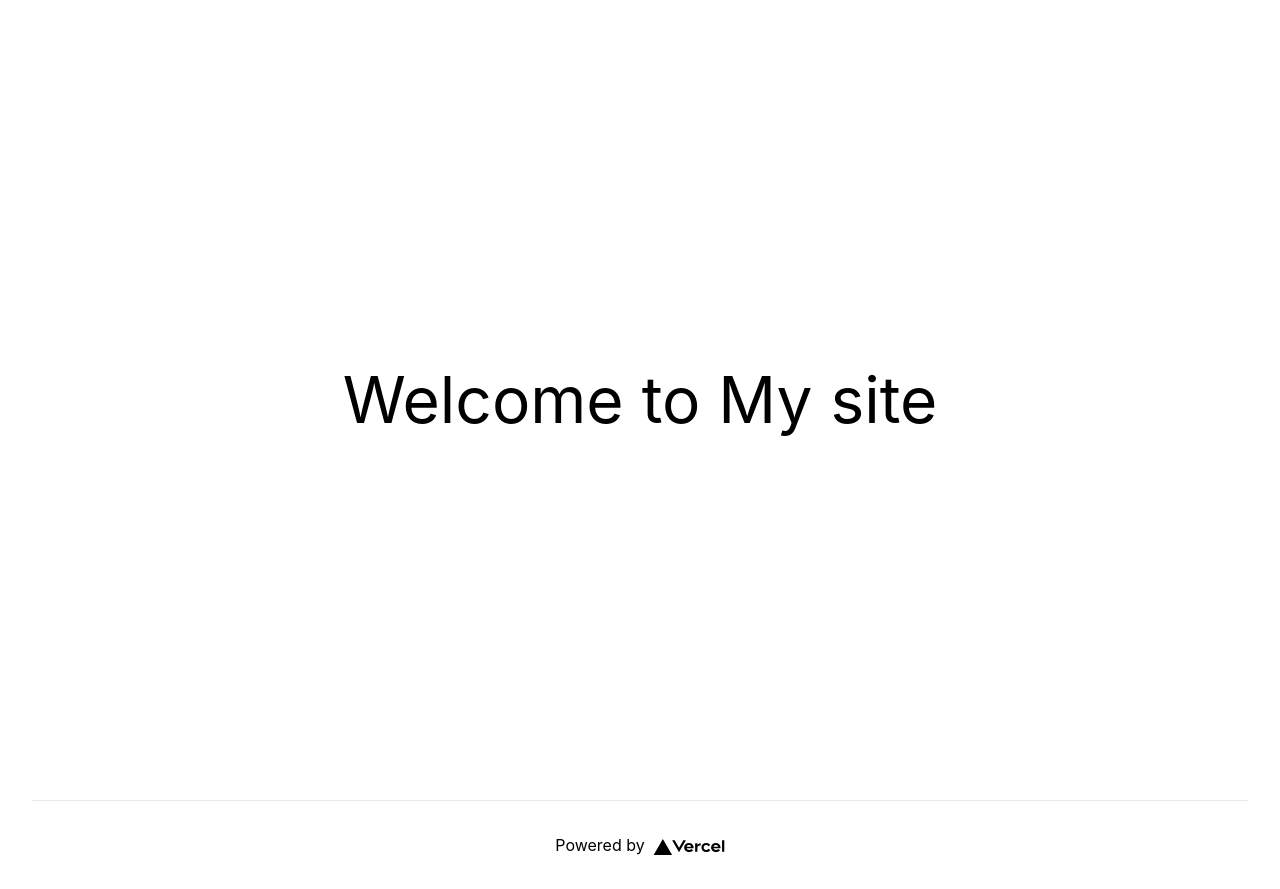
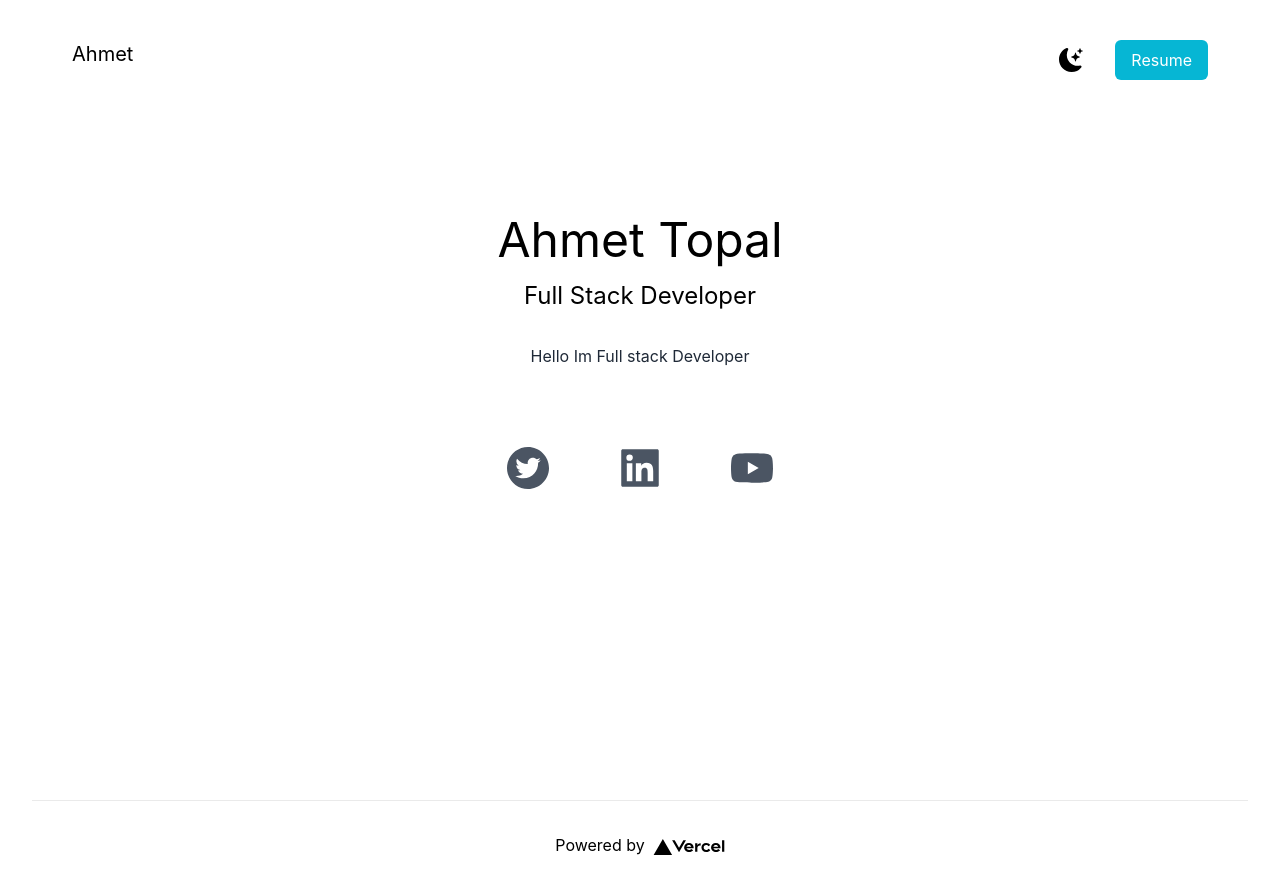
Before and after one commit to ahmettopal/react-portfolio, a Next.js app: page / in a window 1280 px wide. Built offline with nearby package versions, Linux system fonts and the light colour scheme.

Commit message:
add navbar & content body

```diff
--- a/pages/index.js
+++ b/pages/index.js
@@ -1,6 +1,12 @@
 import Head from 'next/head'
 import Image from 'next/image'
 import styles from '../styles/Home.module.css'
+import { BsFillMoonStarsFill } from "react-icons/bs";
+import {
+  AiFillTwitterCircle,
+  AiFillLinkedin,
+  AiFillYoutube,
+} from "react-icons/ai";
 
 export default function Home() {
   return (
@@ -11,11 +17,26 @@ export default function Home() {
         <link rel="icon" href="/favicon.ico" />
       </Head>
 
-      <main className={styles.main}>
-        <h1 className={styles.title}>
-          Welcome to My site
-        </h1>
-
+      <main className='bg-white px-10'>
+        <section className='min-h-screen'>
+          <nav className='py-10 mb-12 flex justify-between'>
+            <h1 className='text-xl'>Ahmet</h1>
+            <ul className='flex items-center' >
+              <li><BsFillMoonStarsFill className='cursor-pointer text-2xl' /></li>
+              <li className='bg-cyan-500 text-white px-4 py-2 rounded-md ml-8'>Resume</li>
+            </ul>
+          </nav>
+          <div className='text-center p-10'>
+            <h2 className="text-5xl py-2">Ahmet Topal</h2>
+            <h3 className="text-2xl py-2">Full Stack Developer</h3>
+            <p className="text-md py-5 leading-8 text-gray-800">Hello Im Full stack Developer</p>
+          </div>
+          <div className="text-5xl flex justify-center gap-16 py-3 text-gray-600">
+            <AiFillTwitterCircle />
+            <AiFillLinkedin />
+            <AiFillYoutube />
+          </div>
+        </section>
 
       </main>
 
```
